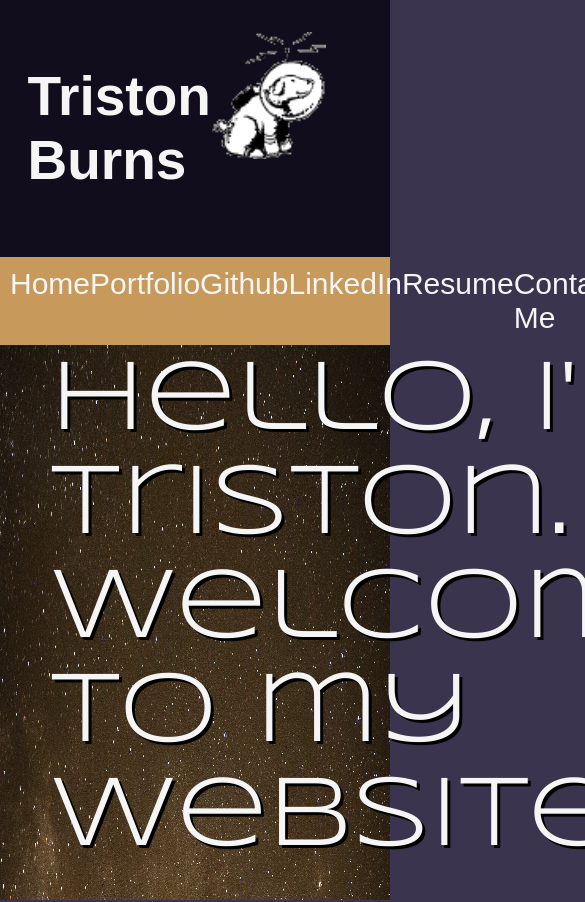
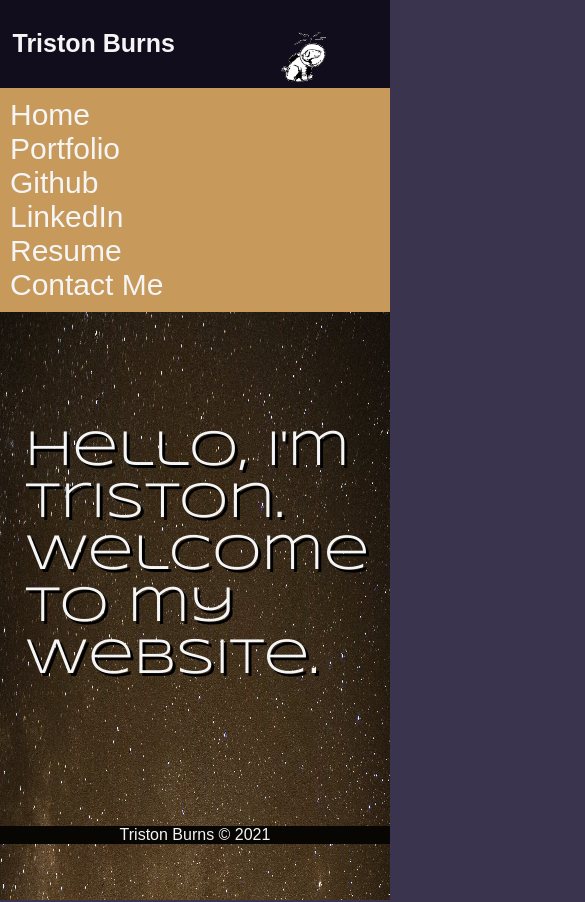
Before and after one commit to tbsdvl/MyReactPortfolio, a React (Create React App) app: page / in a window 390 px wide. Shown: the top 902 px of the page, 585 px wide, since content can reach past the window. Built offline with nearby package versions, Linux system fonts and the light colour scheme; a web font is replaced by a local one.

Commit message:
Add media query

```diff
--- a/src/styles/style.css
+++ b/src/styles/style.css
@@ -264,3 +264,107 @@ footer {
 footer p {
     margin: 0;
 }
+
+@media screen and (max-width: 802px){
+
+    .header h1 {
+        font-size: 25px;
+        padding: 0.5em;
+    }
+
+    #gif {
+        position: fixed;
+        top: 2em;
+        right: 4em;
+        height: 50px;
+    }
+
+    .navlist{
+        display: flex;
+        flex-direction: column;
+    }
+
+    .hero p {
+        top: 7em;
+        font-size: 50px;
+    }
+
+    .intro {
+        display: flex;
+        flex-direction: column;
+    }
+
+    .intro img{
+        width: 60%;
+    }
+
+    .showcase a {
+        font-size: 40px;
+    }
+
+    .card {
+        font-size: 15px;
+        padding: 20px;
+    }
+
+    .contact {
+        font-size: 20px;
+    }
+
+    .gedditdone {
+        position: relative;
+        top: 20em;
+        padding: 100px;
+        font-size: small;
+    }
+
+    .fitnesstracker {
+        position: relative;
+        top: 20em;
+        padding: 100px;
+        font-size: small;
+    }
+
+    .notetaker {
+        position: relative;
+        top: 20em;
+        padding: 100px;
+        font-size: small;
+    }
+
+    .employeetracker {
+        position: relative;
+        top: 20em;
+        padding: 100px;
+        font-size: small;
+    }
+
+    .ecommerce {
+        position: relative;
+        top: 20em;
+        padding: 100px;
+        font-size: small;
+    }
+
+    .teamprof {
+        position: relative;
+        top: 20em;
+        padding: 100px;
+        font-size: small;
+    }
+
+    .readmegen {
+        position: relative;
+        top: 20em;
+        padding: 100px;
+        font-size: small;
+    }
+
+
+    footer {
+        position: fixed;
+        bottom: 0;
+        width: 100%;
+    }
+
+}
```
